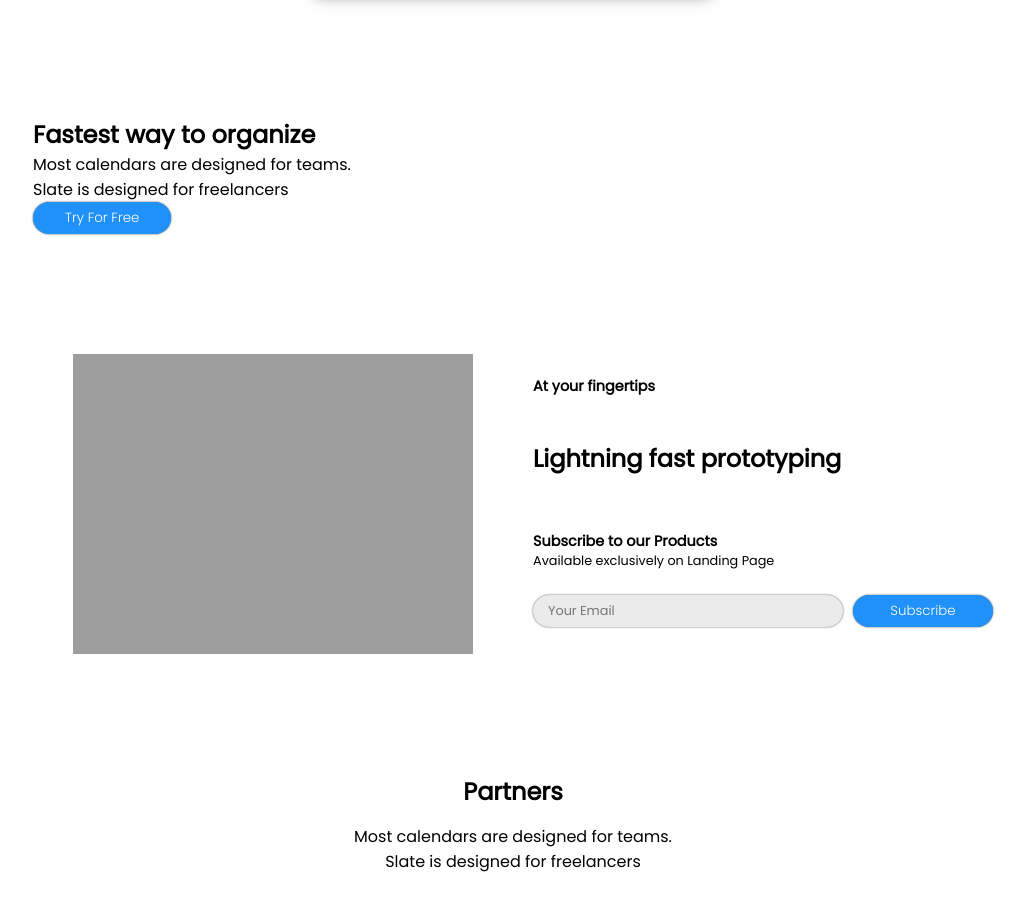
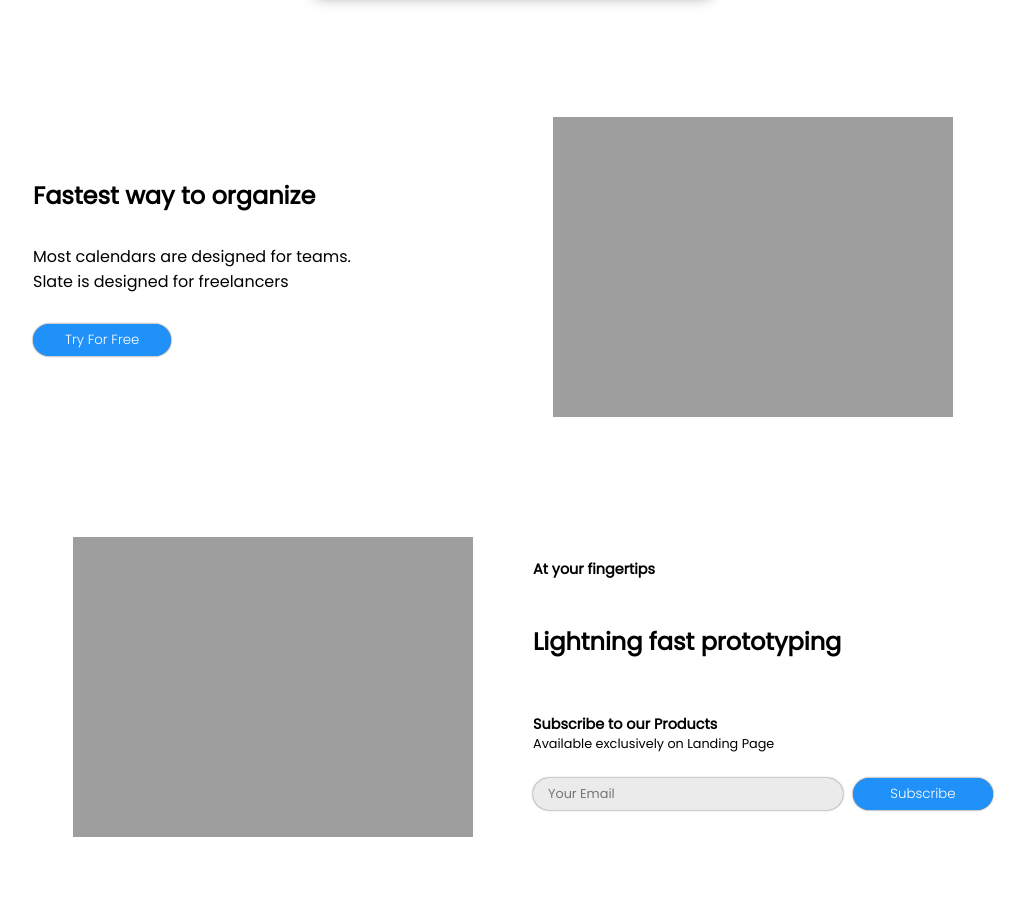
Before and after one commit to RonAlvarez123/Landing-Page, a plain HTML site: page index.html in a window 1280 px wide. Shown: the part 1399-2305 px from the top of the page, without its empty margins (127-1152 px from the left). Drawn offline with Linux system fonts and the light colour scheme; the site is published under a folder, as on GitHub Pages, so addresses that start at the root find nothing.

Commit message:
removed forwardslash on file path to monitor.png

```diff
--- a/index.html
+++ b/index.html
@@ -72,7 +72,7 @@
             <p>Most calendars are designed for teams. <span class="desktop"> Slate is designed for freelancers</span>
             </p>
             <button class="primary-button">Try For Free</button>
-            <img src="/images/monitor.png" alt="">
+            <img src="images/monitor.png" alt="">
         </section>
         <section id="section3">
             <h5>At your fingertips</h5>
```
